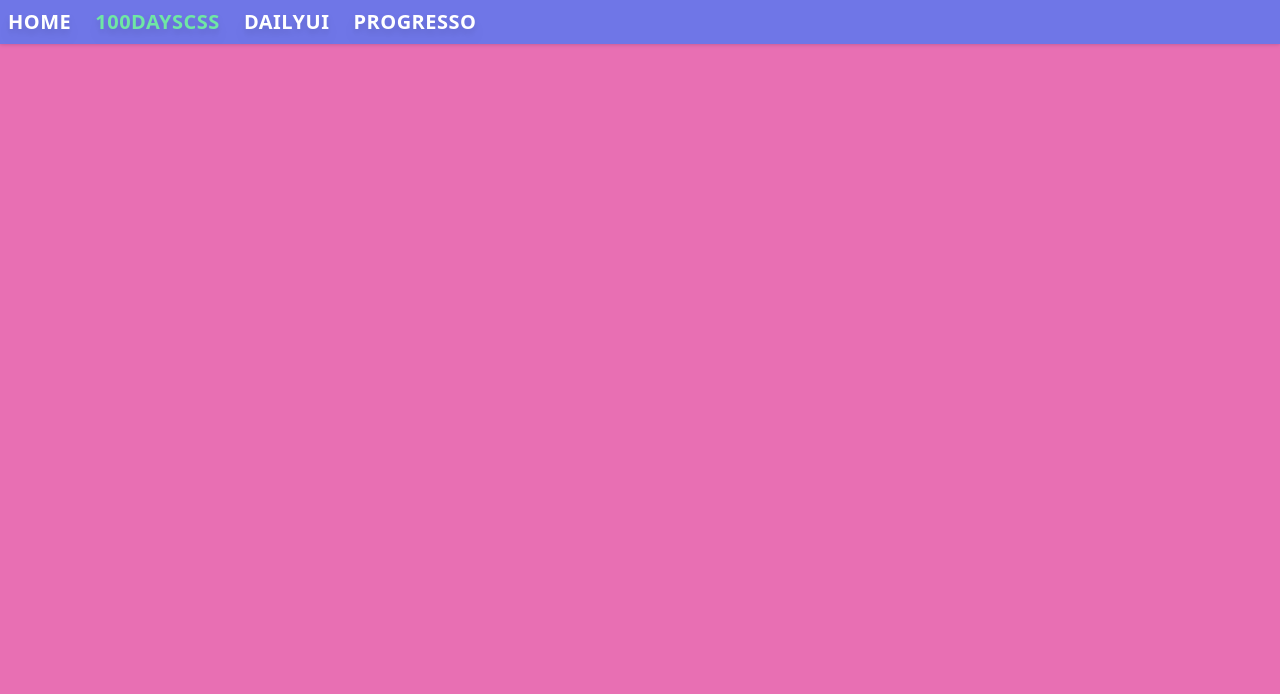
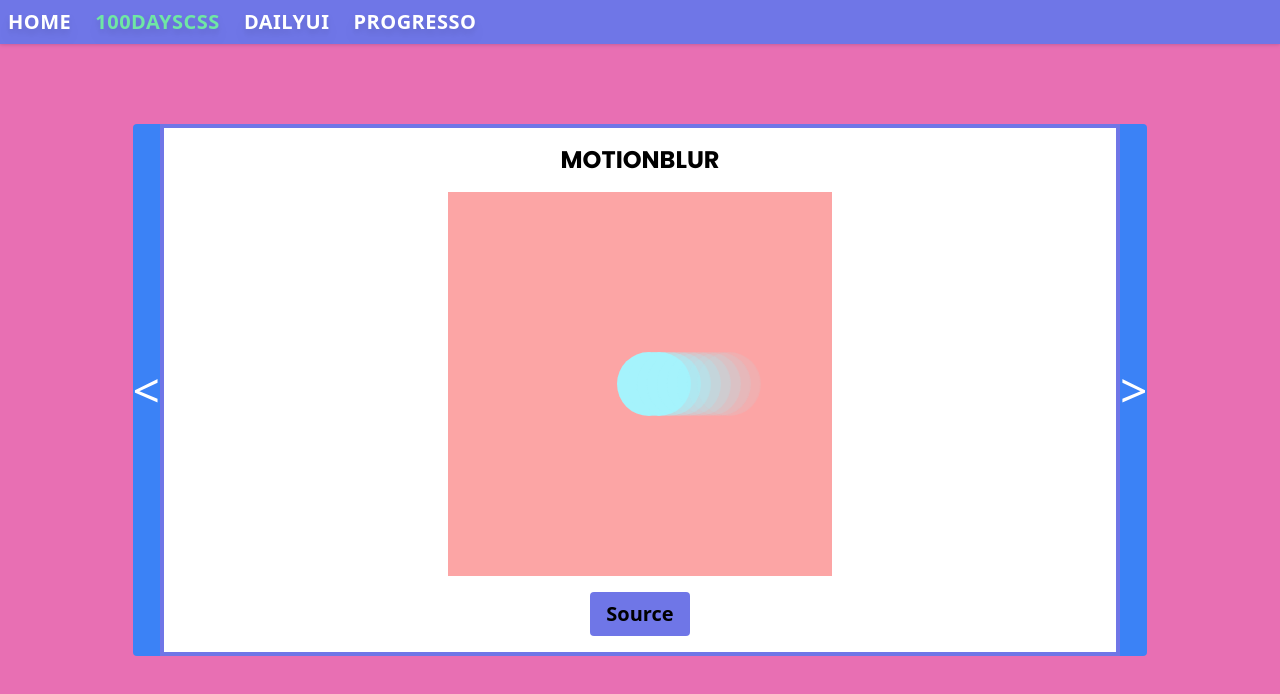
Before and after one commit to Marco-A-C-Pereira/100-Days-CSS, a React (Vite) app: page /100DaysCSS/16 in a window 1280 px wide. Shown: the top 694 px of the page. Built offline with nearby package versions, Linux system fonts and the light colour scheme; the HTML template or start-up script is replaced by a standard one; a web font is replaced by a local one.

Commit message:
HdayCSS Day 16 complete

```diff
--- a/src/App.jsx
+++ b/src/App.jsx
@@ -82,6 +82,10 @@ export default function App() {
 						path='15'
 						element={<HD.SecretKey />}
 					/>
+					<Route
+						path='16'
+						element={<HD.MotionBlur />}
+					/>
 				</Route>
 				<Route path='/DailyUI'>
 					<Route
--- /dev/null
+++ b/src/components/100Days/Day-16/MotionBlur.jsx
@@ -0,0 +1,67 @@
+import Frame from '../../shared/Frame';
+import SectionTitle from '../../shared/SectionTitle';
+import SrcButton from '../../shared/SrcButton';
+import { motion } from 'framer-motion';
+
+export default function MotionBlur() {
+	const CIRCLES = 8;
+
+	return (
+		<Frame>
+			<SectionTitle>MotionBlur</SectionTitle>
+			<main className='w-96 h-96 bg-red-300 p-8 flex items-center justify-center '>
+				<section className='relative w-full'>
+					<OuterCircle>
+						{Array.from({ length: CIRCLES }, (_, index) => {
+							return (
+								<Circle
+									key={index}
+									distance={index + 1}
+								/>
+							);
+						})}
+					</OuterCircle>
+				</section>
+			</main>
+			<SrcButton src='https://100dayscss.com/days/77/' />
+		</Frame>
+	);
+}
+
+function OuterCircle({ children }) {
+	return (
+		<motion.div
+			initial={{ left: 0 }}
+			animate={{ left: '80%' }}
+			transition={{
+				repeat: Infinity,
+				repeatType: 'reverse',
+				duration: 1,
+				ease: 'easeInOut',
+			}}
+			className='bg-cyan-200 w-16 h-16 rounded-full absolute top-1/2 -translate-y-1/2 z-30 '>
+			{children}
+		</motion.div>
+	);
+}
+
+function Circle({ distance }) {
+	const opacity = 100 / distance / 100;
+
+	return (
+		<motion.div
+			initial={{ opacity: opacity }}
+			animate={{
+				x: [0, -10 * distance, 0, 10 * distance, 0],
+			}}
+			// initial={{ x: -50 }}
+			// animate={{ x: 0 }}
+			transition={{
+				repeat: Infinity,
+				duration: 2,
+				ease: 'easeInOut',
+			}}
+			className='bg-cyan-200 w-16 h-16 rounded-full absolute'
+		/>
+	);
+}
--- a/src/components/100Days/index.js
+++ b/src/components/100Days/index.js
@@ -13,3 +13,4 @@ export { default as WordCarrousel } from './Day-12/WordCarrousel';
 export { default as Pagination } from './Day-13/Pagination';
 export { default as SphereIllusion } from './Day-14/SphereIllusion';
 export { default as SecretKey } from './Day-15/SecretKey';
+export { default as MotionBlur } from './Day-16/MotionBlur';
--- a/src/pages/Hdayscss.jsx
+++ b/src/pages/Hdayscss.jsx
@@ -87,6 +87,11 @@ export default function Hdayscss() {
 						isCompleted={true}>
 						Dia 15: Chave Secreta
 					</ShowcaseItem>
+					<ShowcaseItem
+						url='16'
+						isCompleted={false}>
+						Dia 16: MotionBlur
+					</ShowcaseItem>
 				</div>
 			</section>
 		</main>
```
